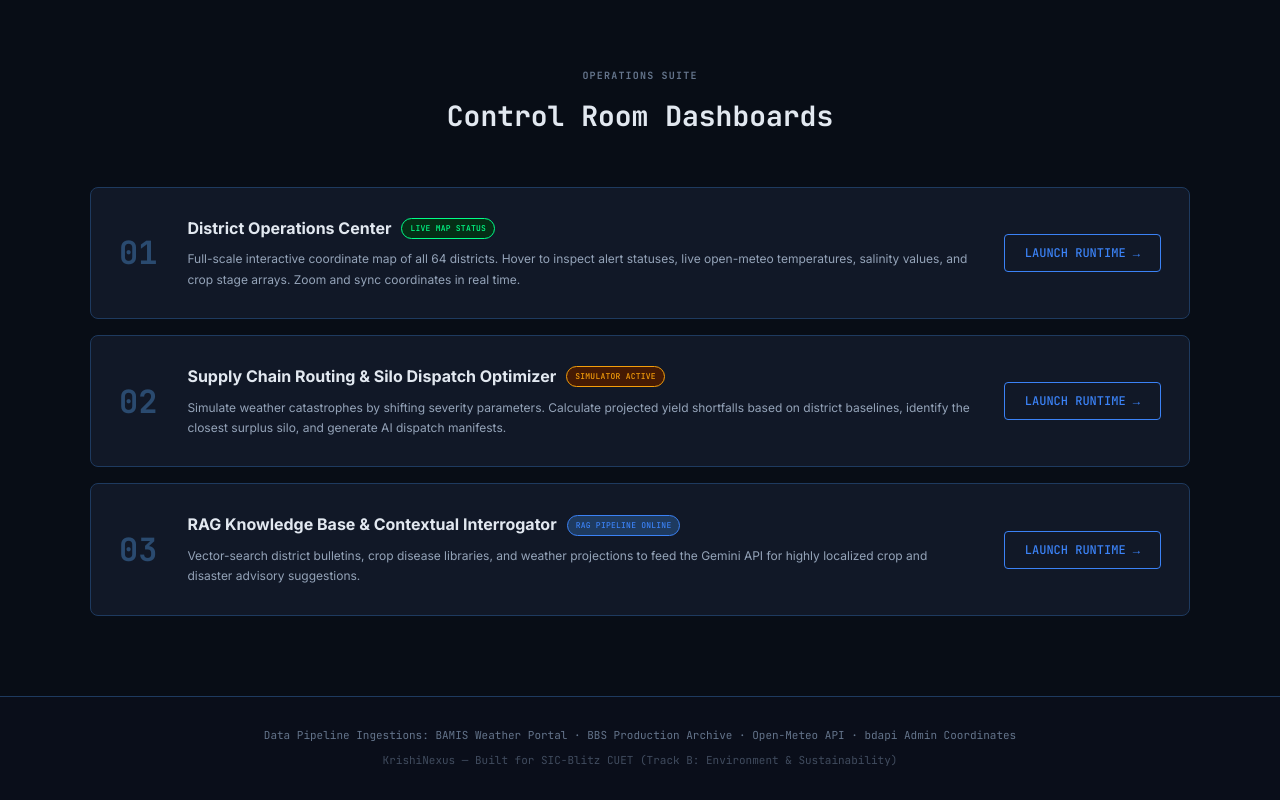
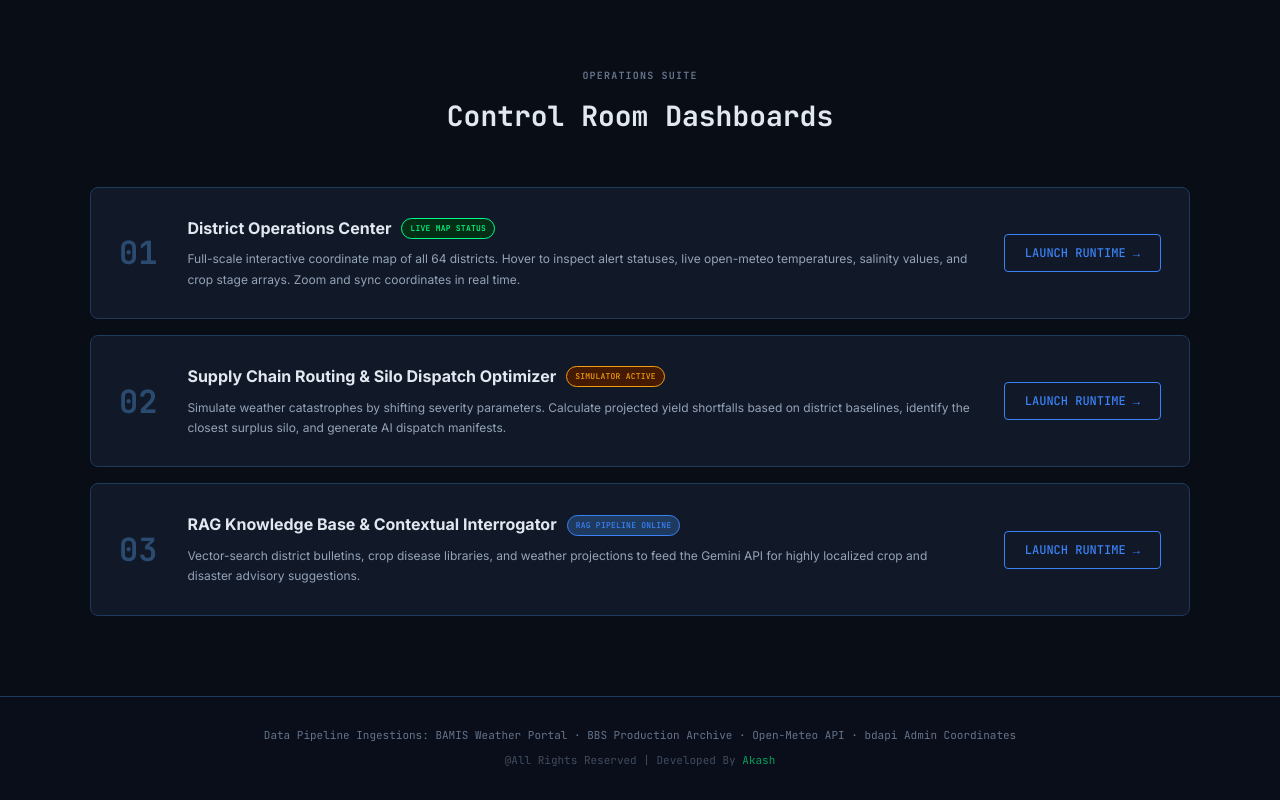
Before and after one commit to A-k-a-sh/KrishiNexus-Macro-Agricultural-Supply-Chain-Climate-Resilience-Control-Room, a React (Vite) app in the folder frontend/: page / in a window 1280 px wide. Shown: the part 3006-3806 px from the top of the page. Built offline with nearby package versions, Linux system fonts and the light colour scheme; no server answers.

Commit message:
updated landing footer

```diff
--- a/frontend/src/pages/Landing.jsx
+++ b/frontend/src/pages/Landing.jsx
@@ -411,7 +411,7 @@ export default function Landing() {
         Data Pipeline Ingestions: BAMIS Weather Portal · BBS Production Archive · Open-Meteo API · bdapi Admin Coordinates
         <br />
         <span style={{ marginTop: 8, display: 'block', opacity: 0.6 }}>
-          KrishiNexus — Built for SIC-Blitz CUET (Track B: Environment & Sustainability)
+          @All Rights Reserved | Developed By <span > <a href='https://www.github.com/A-k-a-sh' target='__blank' style={{ textDecoration: 'none', color: 'var(--accent-green)' }}>Akash</a> </span>
         </span>
       </footer>
     </div>
```
